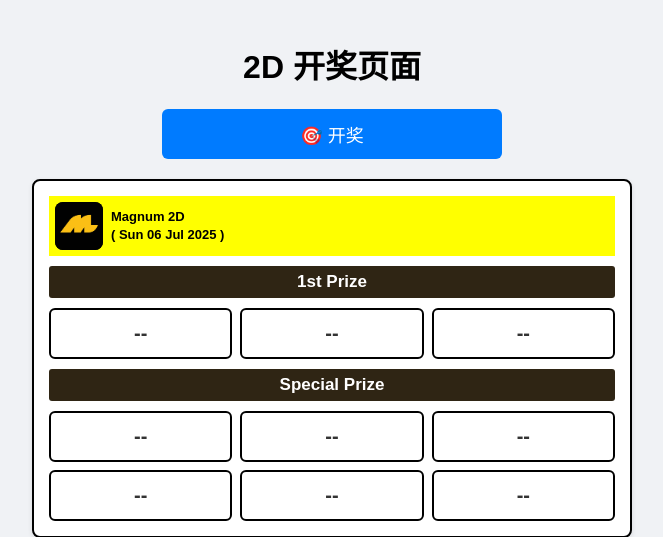
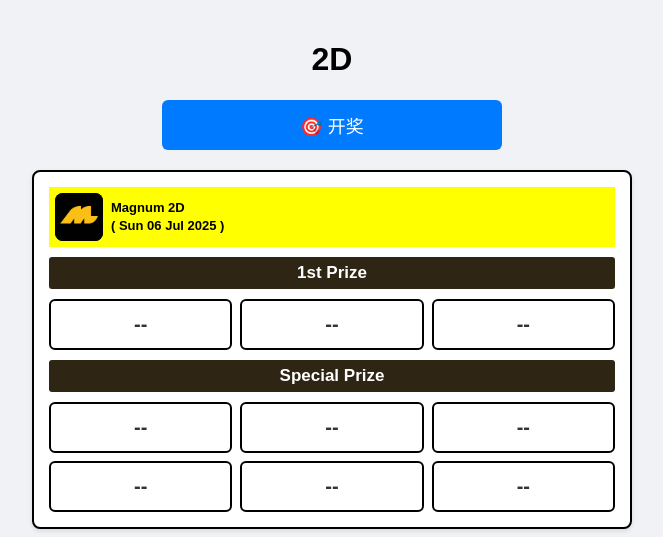
Before and after one commit to boonjun123654/2D_PAGE, a Flask app: page / in a window 1280 px wide. Shown: the top 537 px of the page, without its empty margins (308-971 px from the left). Run offline with Flask 3, Linux system fonts and the light colour scheme.

Commit message:
Update index.html

```diff
--- a/templates/index.html
+++ b/templates/index.html
@@ -8,7 +8,7 @@
 </head>
 <body>
 <div class="container">
-  <h1>2D 开奖页面</h1>
+  <h1>2D</h1>
   <a href="javascript:void(0)" onclick="startDraw()" class="draw-button">🎯 开奖</a>
 
   <div class="market-area" id="draw-area"></div>
```
